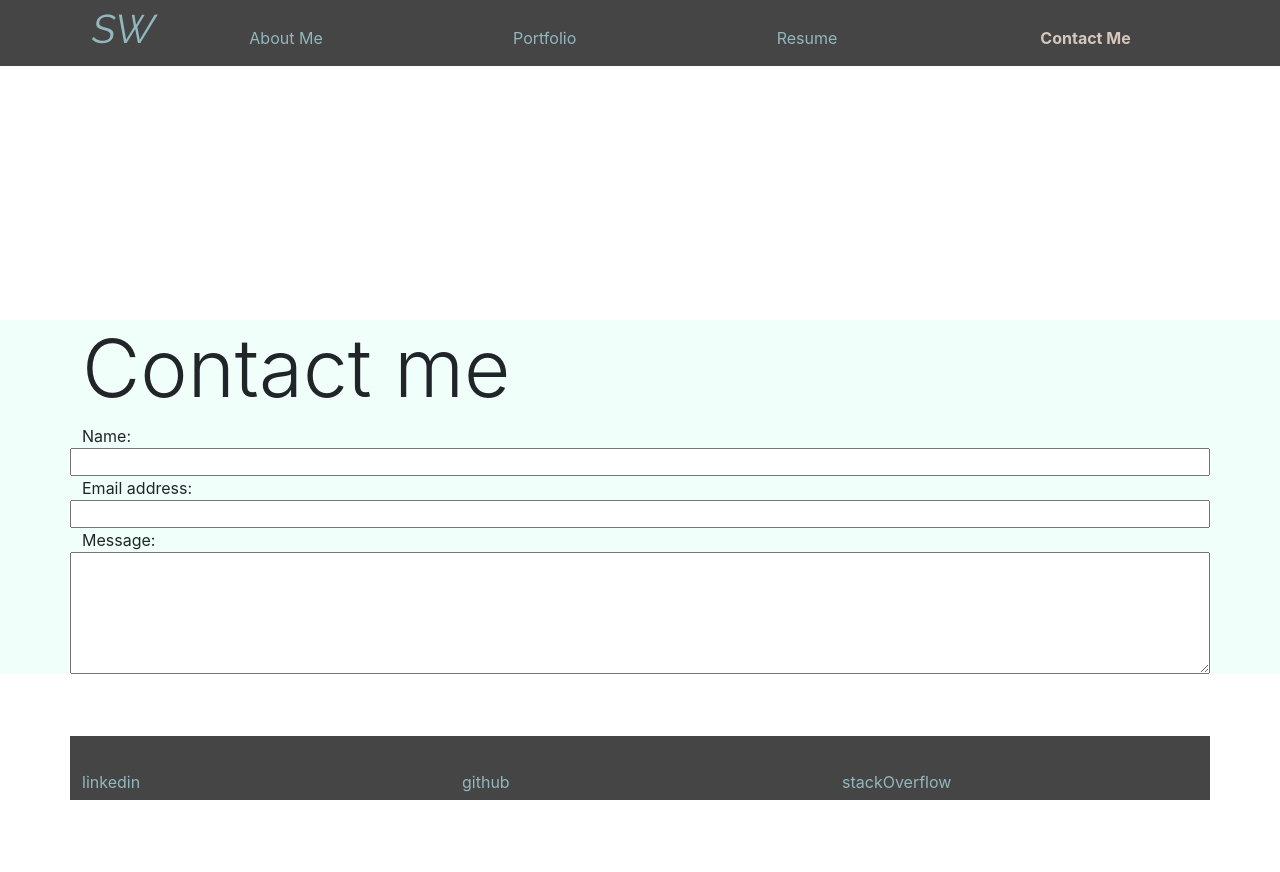
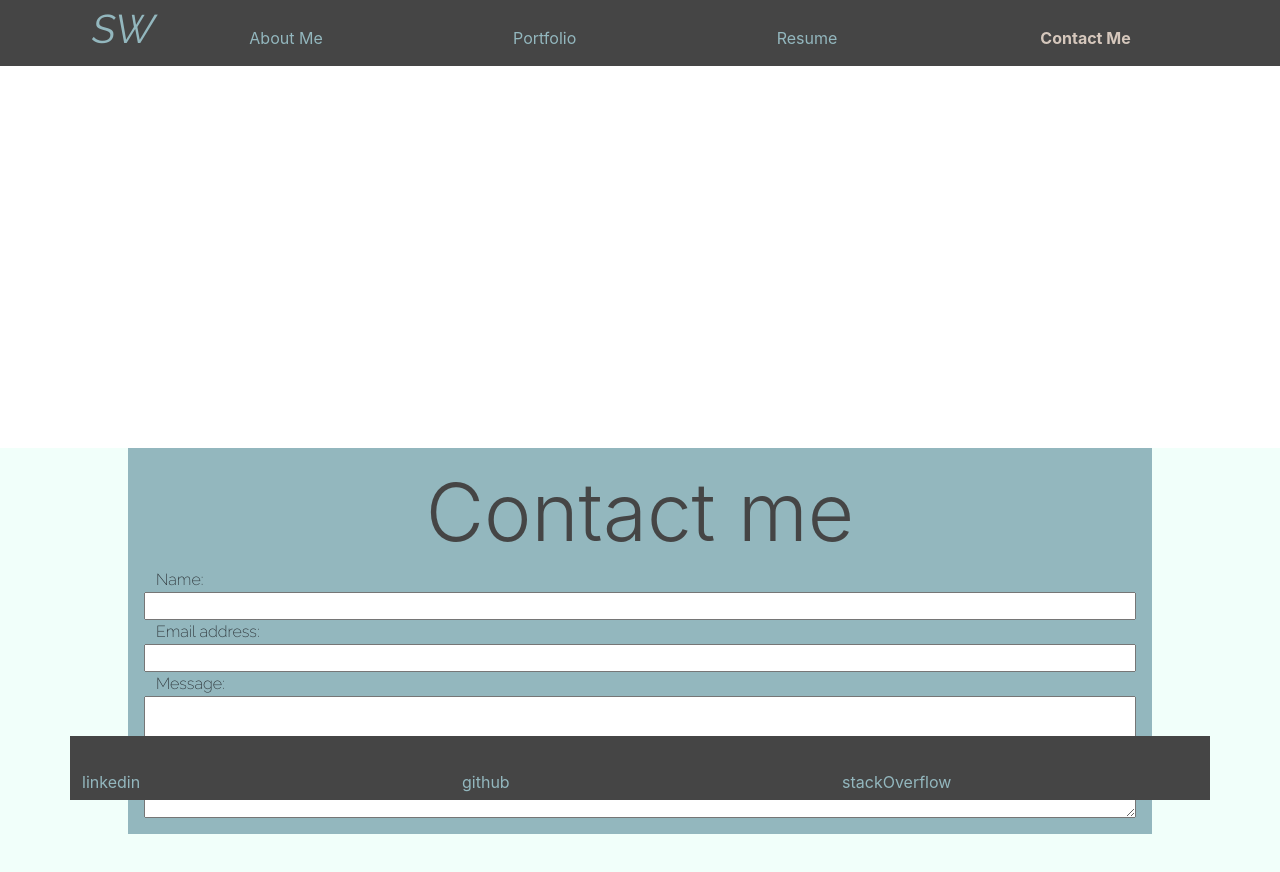
Before and after one commit to sydneywalcoff/sydneywalcoff, a React (Create React App) app: page / in a window 1280 px wide. Both pictures are taken after a click on the element "Contact Me". Shown: the top 872 px of the page. Built offline with nearby package versions, Linux system fonts and the light colour scheme.

Commit message:
adjusted contact me css

```diff
--- a/src/App.css
+++ b/src/App.css
@@ -12,25 +12,30 @@
     padding: 0 0;
 }
 
-.container {
-    margin-top: 25%;
+html, body, #root {
+    height: 100%;
 }
 
-.main-bg {
+#root {
     background-color: var(--pale-mint);
 }
 
 main {
-    margin-bottom: 14%;
+    height: 100%;
+
 }
 
-p {
+p, label {
     font-family: 'Raleway', sans-serif;
     font-weight: 200;
 }
 
 a {
     text-decoration: none;
+}
+
+section {
+    margin-top: 35%;
 }
 
 /* header */
@@ -99,9 +104,14 @@ h2 {
 }
 
 /* contact */
-/* .contact {
+.contact {
+    background-color: var(--blue);
+    width: 80%;
+}
 
-} */
+#contact-title {
+    color: var(--onyx);
+}
 
 /* footer */
 footer {
--- a/src/App.js
+++ b/src/App.js
@@ -32,17 +32,17 @@ function App() {
   };
 
   return (
-    <div>
+    <>
       <Header
         titles = {titles}
         setCurrentTitle = {setCurrentTitle}
         currentTitle = {currentTitle.name}
       ></Header>
-      <main  className="main-bg">
+      <main>
         {currentPage(currentTitle)}
       </main>
       <Footer />
-    </div>
+    </>
   );
 }
 
--- a/src/components/Contact/index.js
+++ b/src/components/Contact/index.js
@@ -2,19 +2,19 @@ import React from 'react';
 
 const ContactForm = () => {
     return (
-        <section className = "container">
-            <h1 className='display-1 justify-content-center'>Contact me</h1>
-            <form id="contact-form" >
+        <section className = "container contact p-3">
+            <h1 className='row display-1 justify-content-center' id='contact-title'>Contact me</h1>
+            <form id="contact-form" className="row justify-content-center">
                 <div className='row'>
-                    <label htmlFor="name">Name:</label>
+                    <label htmlFor="name" className='font-weight-bold'>Name:</label>
                     <input type="text" name="name" />
                 </div>
                 <div className='row'>
-                    <label htmlFor="email">Email address:</label>
+                    <label htmlFor="email" className='font-weight-bold'>Email address:</label>
                     <input type="email" name="email" />
                 </div>
                 <div className='row'>
-                    <label htmlFor="message">Message:</label>
+                    <label htmlFor="message" className='font-weight-bold'>Message:</label>
                     <textarea name="message" rows="5"  />
                 </div>
             </form>
```
